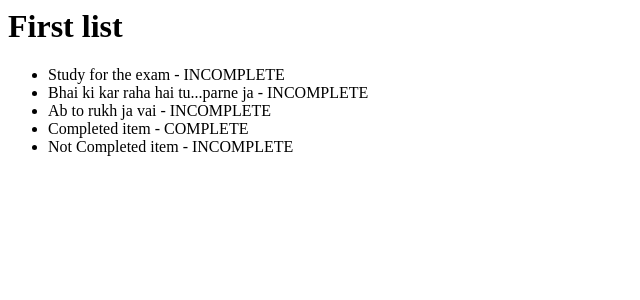
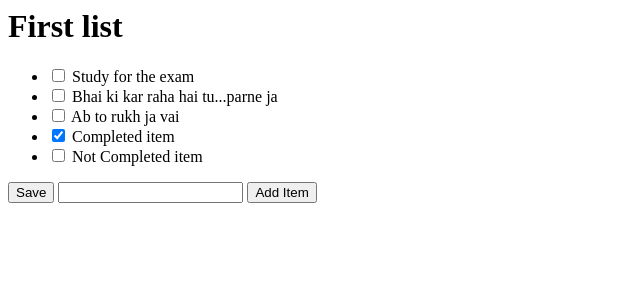
Before and after one commit to WasikAhmed/Learning-Django, a Django app: page /2 in a window 1280 px wide. Shown: the top 300 px of the page, without its empty margins (0-640 px from the left). Run offline with Django 4.2, Linux system fonts and the light colour scheme; data comes from the database, SQL or seed files in the repository.

Commit message:
Update todo_list: Add custom form for creating items

```diff
--- a/todo_list/main/templates/main/list.html
+++ b/todo_list/main/templates/main/list.html
@@ -7,14 +7,20 @@
 {% block content %}
 
     <h1>{{ls.name}}</h1>
+    <form method="POST" action="#">
+        {% csrf_token %}
         <ul>
             {% for item in ls.item_set.all %}
                 {% if item.complete == True %}
-                <li>{{item.text}} - COMPLETE</li>
+                    <li><input type="checkbox", value="clicked", name="c{{item.id}}" checked> {{item.text}} </li>
                     {% else %}
-                <li>{{item.text}} - INCOMPLETE</li>
+                    <li><input type="checkbox", value="clicked", name="c{{item.id}}"> {{item.text}} </li>
                 {% endif %}
             {% endfor %}
         </ul>
+        <button type="submit", name="save", value="save">Save</button>
+        <input type="text", name="new">
+        <button type="submit", name="newItem", value="newItem">Add Item</button>
+    </form>
 
 {% endblock content %}
--- a/todo_list/main/views.py
+++ b/todo_list/main/views.py
@@ -7,6 +7,28 @@ from main.forms import CreateNewList
 
 def index(response, id):
     ls = ToDoList.objects.get(id=id)
+
+    if response.method == "POST":
+        print(response.POST)
+        if response.POST.get("save"):
+            for item in ls.item_set.all():
+                if response.POST.get("c" + str(item.id)) == "clicked":
+                    item.complete = True
+                else:
+                    item.complete = False
+
+                item.save()
+
+
+        elif response.POST.get("newItem"):
+            txt = response.POST.get("new")
+
+            if len(txt) > 2:
+                ls.item_set.create(text=txt, complete=False)
+            else:
+                print("invalid")
+
+
     # item = ls.item_set.get(id=1)
     # return HttpResponse("<h1>%s</h1></br><p>%s</p>" %(ls.name, str(item.text)))
     return render(response, "main/list.html", {"ls":ls})
```
Lines whose indentation alone changed are shown as unchanged.
